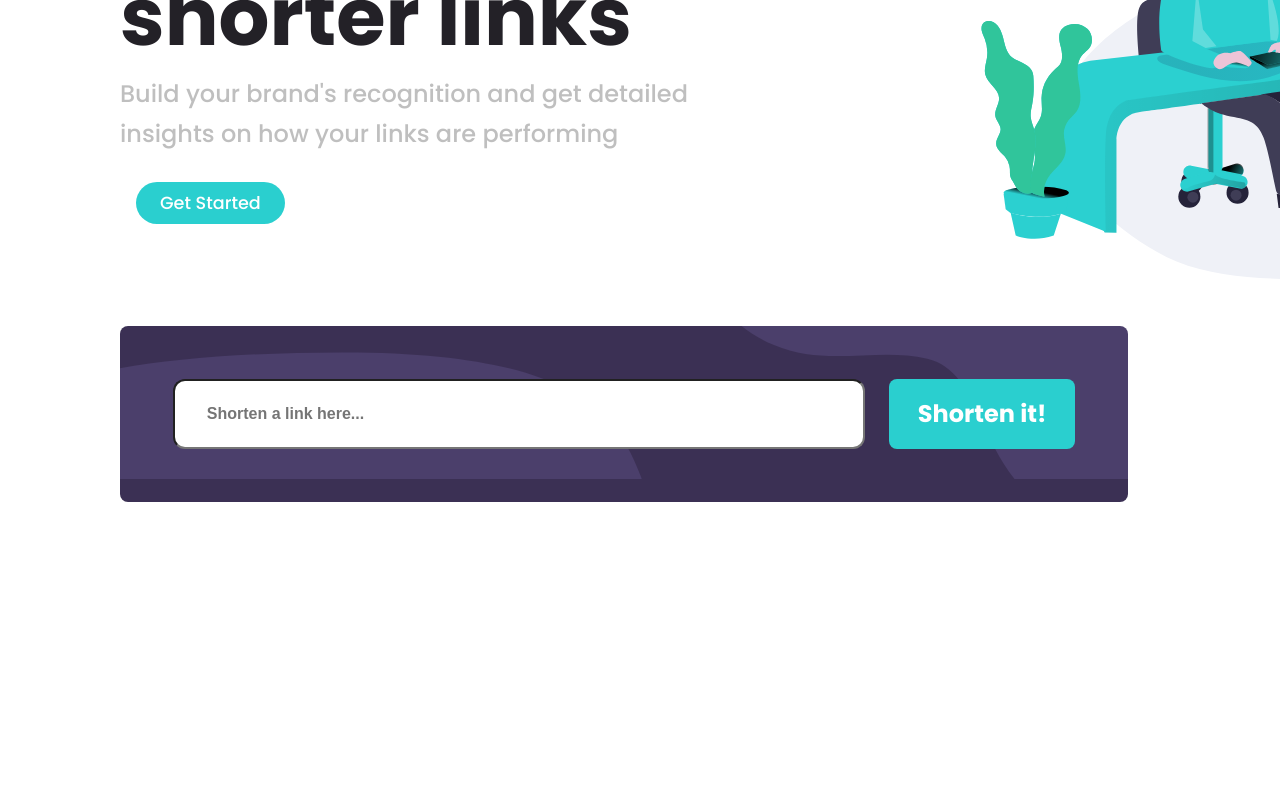
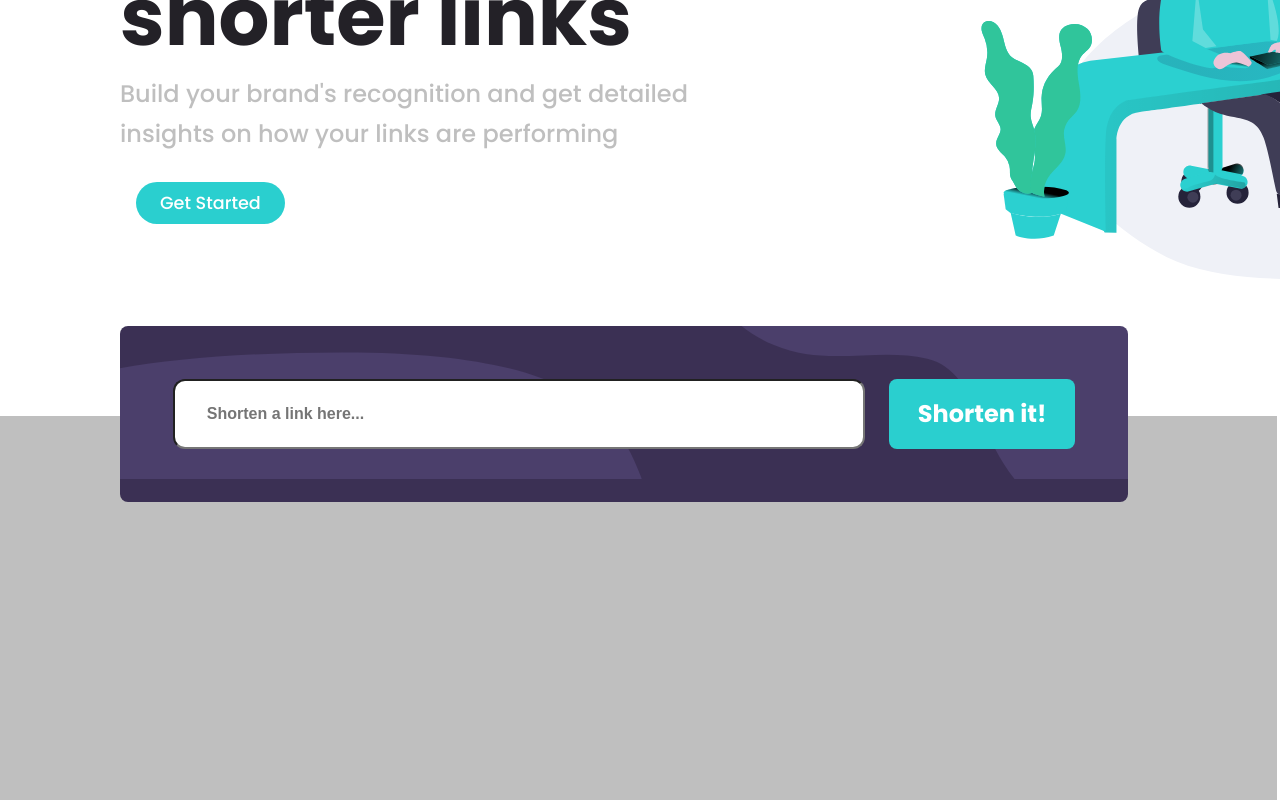
Before and after one commit to Dark0017/shorten-url, a React (Create React App) app: page / in a window 1280 px wide. Shown: the part 344-1144 px from the top of the page. Before the commit the page ends 854 px from the top, so only its background shows below. Built offline with nearby package versions, Linux system fonts and the light colour scheme.

Commit message:
input and list of urLs is now complete for desktop

```diff
--- a/src/App.js
+++ b/src/App.js
@@ -1,12 +1,14 @@
 import HeroSection from "./components/heroSection";
 import InputBox from "./components/inputForm";
 import Navbar from "./components/navbar";
+import UrlList from "./components/urlList";
 function App() {
   return (
     <div className="App">
       <Navbar />
       <HeroSection />
       <InputBox />
+      <UrlList />
     </div>
   );
 }
--- a/src/components/inputForm.js
+++ b/src/components/inputForm.js
@@ -115,7 +115,7 @@ const handleSubmit = async (text) => {
     if (!res) {
       alert("Shortening failed");
     }
-    list.push(res ? res.data.result.short_link : text);
+    list.push(res ? [text, res.data.result.short_link] : [text]);
     localStorage.setItem("links", JSON.stringify(list));
   }
 };
--- /dev/null
+++ b/src/components/urlList.js
@@ -0,0 +1,118 @@
+import { useState, useEffect } from "react";
+import styled from "styled-components";
+import Button from "./button";
+import { Desktop, Mobile } from "./containers";
+
+const ListContainer = styled.div`
+  background-color: #bfbfbf;
+  position: absolute;
+  width: 101%;
+  z-index: -1;
+  top: 47.5rem;
+  left: -1rem;
+  padding-top: 7rem;
+  font-family: "Poppins", sans-serif;
+`;
+
+const LeftUrl = styled.div`
+  margin: 1rem;
+  margin-left: 2rem;
+  margin-top: 0.3rem;
+  margin-bottom: 0.3rem;
+  line-height: 4rem;
+`;
+
+const RightUrl = styled.div`
+  margin: 1rem;
+  margin-right: 2rem;
+  padding-top: 0.3rem;
+  padding-bottom: 0.3rem;
+  color: #2acfcf;
+`;
+
+const CopyButton = styled(Button)`
+  margin: 0rem;
+  margin-left: 1rem;
+  width: 6rem;
+
+  border-radius: 0.5rem;
+  cursor: pointer;
+
+  background-color: ${(props) => (props.visited ? "#3b3054" : "#2acfcf")};
+`;
+
+const ListItem = styled.div`
+  display: flex;
+  flex-direction: row;
+  background-color: white;
+  margin-bottom: 1rem;
+  border-radius: 0.5rem;
+  justify-content: space-between;
+  margin-left: auto;
+  margin-right: auto;
+`;
+
+const ListView = styled.div`
+  width: 94.5%;
+  height: 17rem;
+  margin-left: 1.5rem;
+  overflow-y: scroll;
+  scrollbar-width: none;
+  -ms-overflow-style: none;
+
+  &::-webkit-scrollbar {
+    display: none;
+  }
+`;
+
+const copyToClip = (text) => {
+  navigator.clipboard.writeText(text);
+};
+
+const ListItems = (props) => {
+  const [didVisit, setdidVisit] = useState(false);
+  return (
+    <ListItem>
+      <LeftUrl>{props.url}</LeftUrl>
+      <RightUrl>
+        {props.srtUrl}
+        <CopyButton
+          onClick={() => {
+            copyToClip(props.srtUrl);
+            setdidVisit(true);
+          }}
+          visited={didVisit}
+        >
+          {didVisit ? "Copied" : "Copy"}
+        </CopyButton>
+      </RightUrl>
+    </ListItem>
+  );
+};
+
+const UrlList = () => {
+  let idx = 0;
+  const [savedLinks, setsavedLinks] = useState([]);
+  useEffect(() => {
+    let links = localStorage.getItem("links");
+    links = JSON.parse(links);
+    if (links) {
+      setsavedLinks(links);
+    }
+  }, []);
+  return (
+    <ListContainer>
+      <Desktop>
+        <ListView>
+          {savedLinks.map((item) => {
+            idx++;
+            return <ListItems url={item[0]} srtUrl={item[1]} key={idx} />;
+          })}
+        </ListView>
+      </Desktop>
+      <Mobile>I show links but smolr</Mobile>
+    </ListContainer>
+  );
+};
+
+export default UrlList;
```
